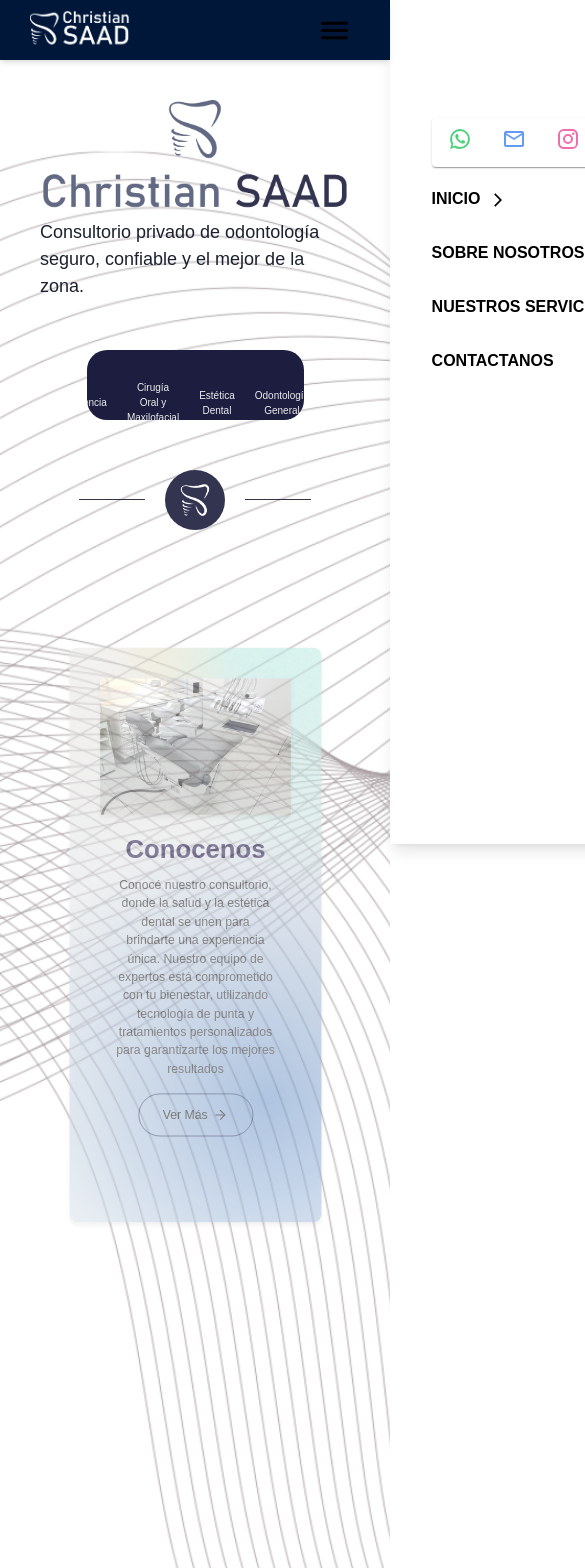
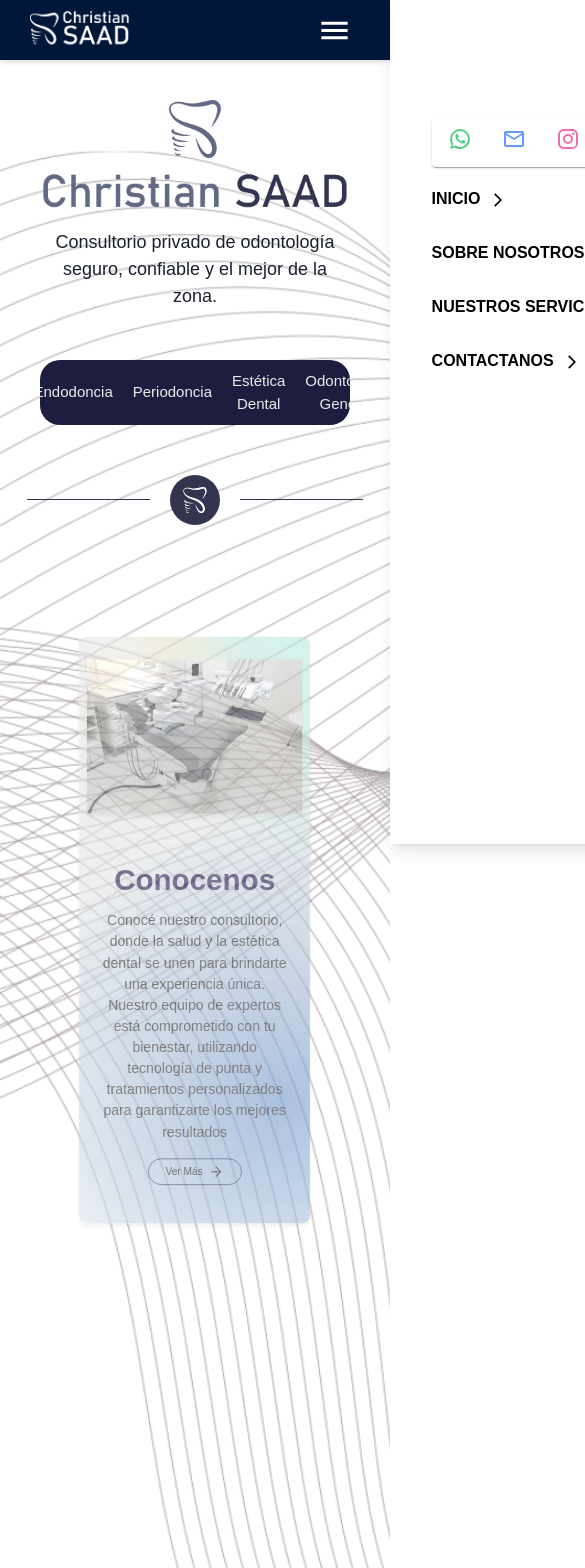
Before and after one commit to FedericoHerreraa/web-odontologia, a React (Vite) app: page / in a window 390 px wide. Shown: the top 1568 px of the page, 585 px wide, since content can reach past the window. Built offline with nearby package versions, Linux system fonts and the light colour scheme.

Commit message:
responsive gome

```diff
--- a/src/components/cards/Cards.module.css
+++ b/src/components/cards/Cards.module.css
@@ -89,7 +89,7 @@
   left: 0;
   width: 100%;
   height: 100%;
-  background-color: #050e44;
+  background-color:#03092c;
   transition: transform 0.3s ease;
   transform: scaleX(0);
   transform-origin: left;
@@ -132,11 +132,18 @@
     min-height: 100%;
     display: flex;
     height: 750px;
-    padding: 40px;
+    padding: 10px;
     width: 100%;
     text-align: center;
     margin-top: 10px;
+    justify-content: space-around;
+    font-size: large;
+  }
 
+  .boton{
+    width: 120px;
+    font-size: small;
+    padding: 6px 9px;
   }
 
 }
--- a/src/components/custom-separator/CustomSeparator.module.css
+++ b/src/components/custom-separator/CustomSeparator.module.css
@@ -17,3 +17,13 @@
     width: 60px;
     border-radius: 50px;
 }
+
+@media  screen and (width <= 758px) {
+    .container hr{
+        width: 45%;
+    }
+    .logo{
+        width: 50px;
+    }
+
+}
--- a/src/components/footer/Footer.jsx
+++ b/src/components/footer/Footer.jsx
@@ -5,6 +5,7 @@
 export default function Footer() {
   return (
     <footer className={styles.footerContainer}>
+      <div className={styles.footerTop}>
         <div className={styles.footerLogo}>
           <img alt="Logo" src={imgLogo} style={{width: 300, marginLeft: 30}}/>
         </div>
@@ -28,6 +29,7 @@
             position="relative"/>
           </p>
         </div>
+      </div>
       <div className={styles.footerBottom}>
         <p>© Dr. christian saad 2024 - Todos los derechos reservados - Recoleta - Buenos Aires</p>
         <p>Superintendencia de Servicios de Salud</p>
--- a/src/components/footer/Footer.module.css
+++ b/src/components/footer/Footer.module.css
@@ -4,9 +4,14 @@
   background-color: #00173A;
   color: white;
   display: flex;
+  flex-direction: column;
   justify-content: space-between;
-  height: 60vh;
-  flex-wrap: wrap;
+  height: 100vh;
+
+}
+.footerTop{
+  display: flex;
+
 }
 
 .footerLogo {
@@ -21,7 +26,6 @@
 
 .footerSection {
   width: 40%;
-  flex: 1;
   min-width: 200px;
   padding-bottom: 20px;
 }
@@ -69,21 +73,44 @@
   text-decoration: underline;
 }
 
-@media  screen and (width <= 758px) {
+@media screen and (max-width: 758px) {
   .footerContainer {
-    display: flex;
-    flex-direction: column;
-    justify-content: space-between;
-    height: 60vh;
-    flex-wrap: wrap;
-  }
-  .footerSection{
-    display: flex;
-    flex-direction: column;
-  }
-  .footerBottom{
-    display: flex;
-    width: 100%;
+    height: auto;
+    padding-left: 30px;
+    align-content: center;
   }
 
+  .footerTop {
+
+    align-items: center;
+  }
+
+  .footerSection {
+    width: 100%;
+    min-width: unset;
+    padding-bottom: 10px;
+     /* Añadido para centrar el texto en pantallas pequeñas */
+  }
+
+  .footerLogo {
+    display: none;
+  }
+
+  .footerTitle {
+    font-size: 1.5em;
+  }
+
+  .footerText {
+    font-size: 1em;
+  }
+
+  .footerBottom {
+    flex-direction: column;
+    padding-top: 10px;
+  }
+
+  .footerSection Iframe{
+    width: 250px;
+    height: auto;
+  }
 }
--- a/src/components/header/Header.jsx
+++ b/src/components/header/Header.jsx
@@ -53,8 +53,8 @@
           <MailOutlineIcon fontSize="medium" style={{ opacity: 0.8, cursor: 'pointer' }} className="text-red-500" />
           <InstagramIcon fontSize="medium" style={{ opacity: 0.8, cursor: 'pointer' }} className="text-pink-500" />
         </div>
-        <div className={styles.menuButton}>
-          <button onClick={toggleMenu} className="p-2 text-white-500">
+        <div className={fix? styles.menuButtonFixed : styles.menuButton}>
+          <button onClick={toggleMenu} className="p-2">
             <MenuIcon fontSize="large" />
           </button>
         </div>
--- a/src/components/header/Header.module.css
+++ b/src/components/header/Header.module.css
@@ -86,6 +86,12 @@
 /* Header.module.css */
 .menuButton {
   display: none;
+  color: white;
+}
+
+.menuButtonFixed{
+  display: none;
+  color: #00173A;
 }
 
 @media (max-width: 758px) {
@@ -94,6 +100,7 @@
   }
   .menuButton {
     display: block;
+
   }
   .redes{
     display: none;
@@ -102,4 +109,8 @@
   .redesfixed{
     display: none;
   }
+  .menuButtonFixed{
+    display: block;
+    color: #00173A;
+  }
 }
--- a/src/components/menuSlider/SideMenu.jsx
+++ b/src/components/menuSlider/SideMenu.jsx
@@ -37,12 +37,15 @@
 
         <Link className='block font-semibold uppercase mb-[30px]' to='/sobreNosotros'>
           Sobre nosotros
+          <ArrowForwardIos fontSize="smaller"  className="ml-[10px] text-justify"/>
         </Link>
         <Link className='block font-semibold uppercase mb-[30px]' to='/nuestrosServicios'>
           Nuestros servicios
+          <ArrowForwardIos fontSize="smaller"  className="ml-[10px] text-justify"/>
         </Link>
         <Link className='block font-semibold uppercase mb-[30px]' to='/contactanos'>
             Contactanos
+            <ArrowForwardIos fontSize="smaller"  className="ml-[10px] text-justify"/>
         </Link>
       </div>
     </animated.div>
--- a/src/pages/home/Home.jsx
+++ b/src/pages/home/Home.jsx
@@ -22,14 +22,12 @@
             <p>Implantología</p>
             <p>Endodoncia</p>
             <p>Periodoncia</p>
-            <p>Cirugía Oral y Maxilofacial</p>
             <p>Estética Dental</p>
             <p>Odontología General</p>
             <p>Ortodoncia</p>
             <p>Implantología</p>
             <p>Endodoncia</p>
             <p>Periodoncia</p>
-            <p>Cirugía Oral y Maxilofacial</p>
             <p>Estética Dental</p>
           </div>
         </div>
--- a/src/pages/home/Home.module.css
+++ b/src/pages/home/Home.module.css
@@ -66,9 +66,17 @@
   }
   .containerSlider{
     font-size: 10px;
-    height: 70px;
+    width: 100%;
+    padding: 10px;
     text-align: center;
-
+  }
+  .descripcion{
+    padding-top: 10px;
+    text-align: center;
+  }
+  .especialidades p{
+    font-size: 15px;
   }
 
+
 }
```
Lines whose indentation alone changed are shown as unchanged.
